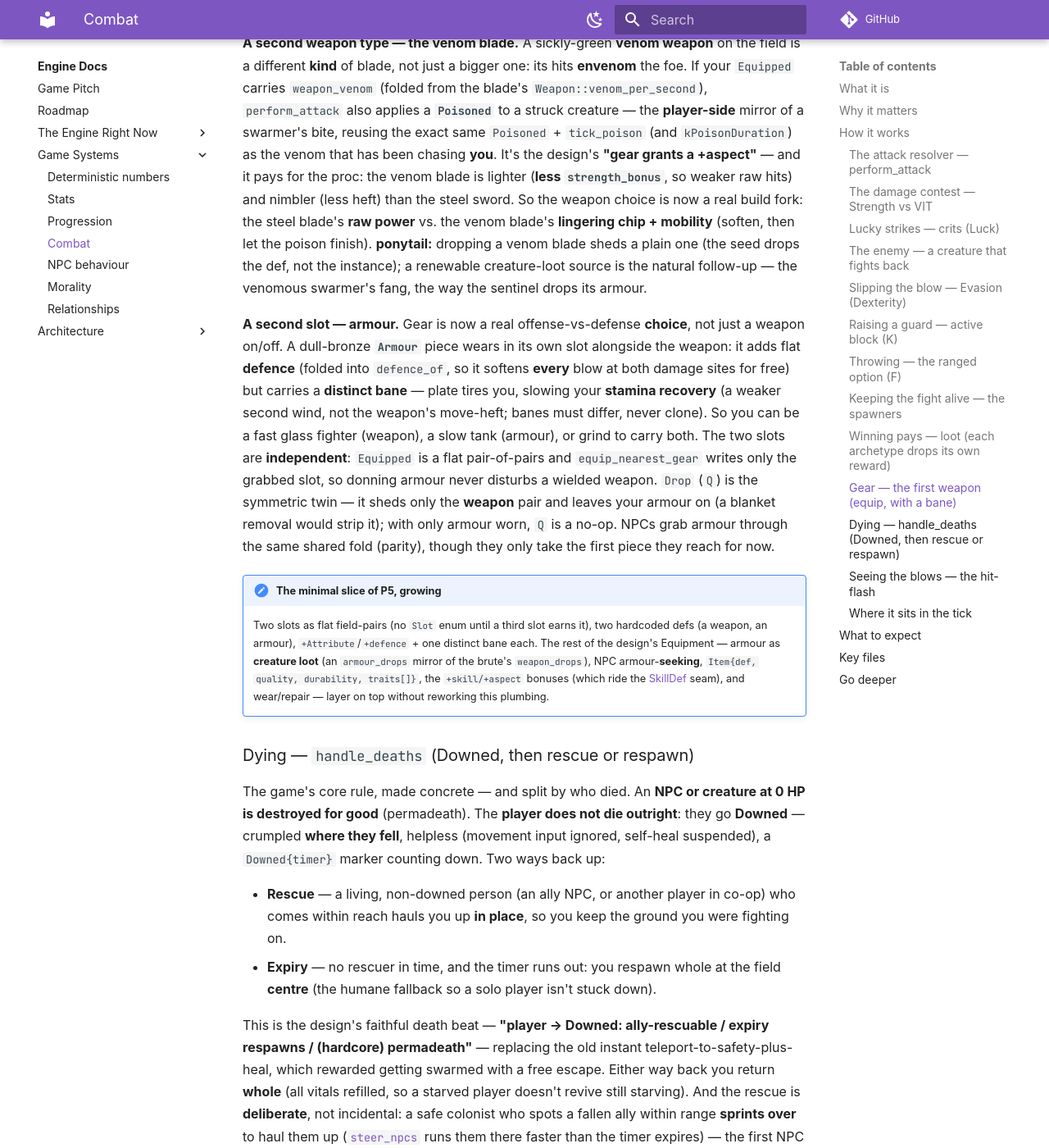
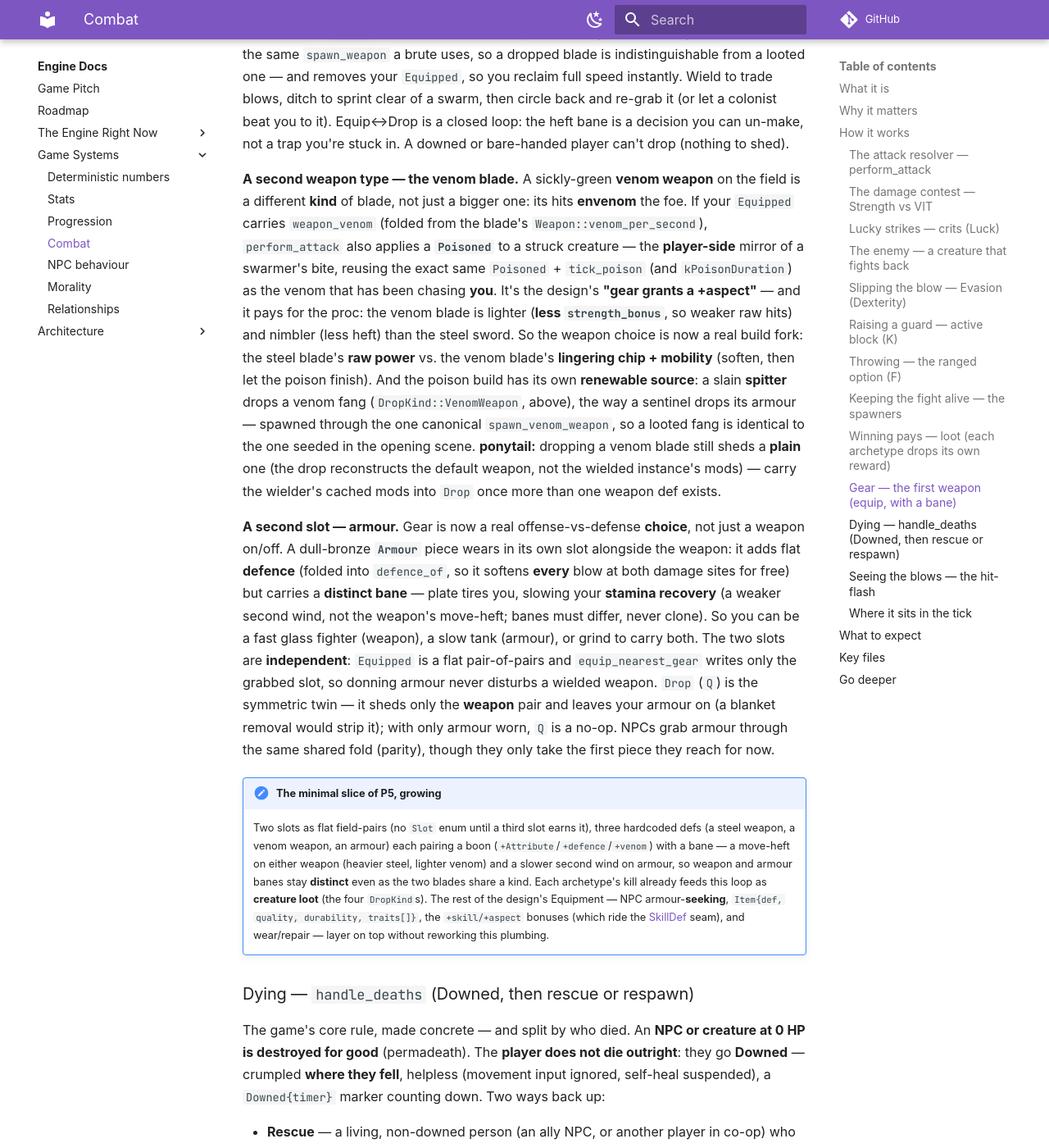
Before and after one commit to IsItJeff/game-engine, an MkDocs documentation site: the page built from docs/engine/combat.md, in a window 1280 px wide and 1400 px high, scrolled down 9377 px. Shown: the whole window at 82% size. Built offline with MkDocs 1.6.1 and Material for MkDocs 9.7.7, drawn with Linux system fonts in a browser that asks for light colours; some web fonts are replaced; comment, search, counter and statistics services are not loaded; some of the changed text lies outside the part shown.

Commit message:
Add venom fang loot: a slain spitter drops the poison blade (#76)
Gives the venom weapon a renewable battlefield source instead of a
single opening-scene spawn — the way a sentinel drops its armour. The
spitter (rare ~15% spawn, previously the default health-orb drop) is the
source, not the ~55% swarmer, so fangs stay scarce and sustain survives.
Stays inside the deterministic 1-archetype -> 1-DropKind discipline (no
death-roll on the seeded stream); handle_deaths keeps its no-default
exhaustive switch.

Refactor (no drift): make_venom_weapon lived in world.cpp, but
handle_deaths is in the lower systems.cpp layer. Hoisted the ONE
canonical grounded venom-weapon spawner down into systems.cpp as
spawn_venom_weapon (public sibling of spawn_weapon/spawn_armour), called
by both build_scene and the drop, so a looted fang is byte-identical to
the seeded blade. Old factory deleted.

- extends the archetype-loot test to cover the fang (isolated by
  venom_per_second, position + dps checked)
- docs: combat.md loot economy is now four keyed drops; the
  renewable-source follow-up note is resolved

Co-authored-by: Claude Opus 4.8 (1M context) <noreply@anthropic.com>

```diff
--- a/docs/engine/combat.md
+++ b/docs/engine/combat.md
@@ -101,7 +101,7 @@ give waves texture:
 |---|---|---|---|---|---|
 | **Brute** (red) | 40 | 70 | 15 | 0% | slow, tanky, hits hard — wear it down, kite it |
 | **Swarmer** (orange) | 15 | 130 | 8 | ~21% | fast, fragile (~one strike), weak, *slippery*, and **venomous** — corners you in numbers, and its bite lingers |
-| **Spitter** (violet) | 25 | 55 | 4 | 0% | slow, fragile, feeble in melee — but **ranged**: plinks you with a homing spit from beyond your reach, so you must close on it or throw back |
+| **Spitter** (violet) | 25 | 55 | 4 | 0% | slow, fragile, feeble in melee — but **ranged**: plinks you with a homing spit from beyond your reach, so you must close on it or throw back; drops a **venom fang** when felled |
 
 The brute is **VIT-tanky** (soaks hits), the swarmer is **DEX-slippery** (slips ~1 strike in
 5, its innate Dexterity) *and venomous*, and the spitter is **RANGED** — so they threaten you for
@@ -262,21 +262,25 @@ hardens you for good, *and* makes you deadlier, and *skill* keeps you alive, not
 respawning. An uncollected orb **fades after 20 s** so drops from far-off kills don't pile
 up.
 
-The loot economy is **symmetric across three drops** — sustain, offence, and defence:
+The loot economy spans **four keyed drops** — sustain, raw offence, defence, and a poison build:
 
 - a **swarmer** yields a **`Pickup`** (sustain, above);
-- a **brute** yields a **`Weapon`** (a steel-grey dot) — the harder kill pays out *offence*;
+- a **brute** yields a **`Weapon`** (a steel-grey dot) — the harder kill pays out raw *offence*;
 - a **sentinel** — the slow, heavily-plated slate-blue tank — yields a piece of **`Armour`**
   (a bronze dot) — *defence*. This is armour's **renewable battlefield source**: before, armour
   only appeared as two static pieces in the opening scene, so it left the run once grabbed.
+- a **spitter** yields a **venom fang** (a green venom `Weapon`) — closing on the ranged artillery
+  arms you with the *poison build*, and gives the venom blade its own renewable source (it only
+  seeded the opening scene before). The spitter is the rare ~15% spawn, so fangs stay scarce rather
+  than flooding the field the way a swarmer drop would.
 
-Which enemy you kill is a loot decision (offence vs defence vs sustain), and every drop feeds
-the same equip loop — you or a foraging colonist ([`npc_equip`](npc-behaviour.md)) can wear it.
-The split is keyed on the archetype (`Enemy::drop`, a `DropKind` enum set in
-`make_brute`/`make_sentinel`), so it's deterministic — no roll on the seeded stream — and the
-exhaustive `switch` in `handle_deaths` (no `default`) makes a fourth drop kind a compile error
-until it's handled. The spawner mixes the three from one seeded draw (a rare sentinel, the
-occasional brute, mostly swarmers).
+Which enemy you kill is a loot decision (sustain vs raw offence vs defence vs poison), and every
+drop feeds the same equip loop — you or a foraging colonist ([`npc_equip`](npc-behaviour.md)) can
+wear it. The split is keyed on the archetype (`Enemy::drop`, a `DropKind` enum set in
+`make_brute`/`make_sentinel`/`make_spitter`), so it's deterministic — no roll on the seeded stream —
+and the exhaustive `switch` in `handle_deaths` (no `default`) makes a new drop kind a compile error
+until it's handled. The spawner mixes the archetypes from one seeded draw (a rare sentinel, a
+spitter, the occasional brute, mostly swarmers).
 
 ### Gear — the first weapon (equip, with a bane)
 
@@ -312,9 +316,12 @@ the exact same `Poisoned` + `tick_poison` (and `kPoisonDuration`) as the venom t
 *you*. It's the design's *"gear grants a +aspect"* — and it pays for the proc: the venom blade is
 lighter (**less `strength_bonus`**, so weaker raw hits) and nimbler (less heft) than the steel sword.
 So the weapon choice is now a real build fork: the steel blade's **raw power** vs. the venom blade's
-**lingering chip + mobility** (soften, then let the poison finish). *ponytail:* dropping a venom
-blade sheds a plain one (the seed drops the def, not the instance); a renewable creature-loot source
-is the natural follow-up — the venomous swarmer's fang, the way the sentinel drops its armour.
+**lingering chip + mobility** (soften, then let the poison finish). And the poison build has its own
+**renewable source**: a slain **spitter** drops a venom fang (`DropKind::VenomWeapon`, above), the
+way a sentinel drops its armour — spawned through the one canonical `spawn_venom_weapon`, so a looted
+fang is identical to the one seeded in the opening scene. *ponytail:* dropping a venom blade still
+sheds a *plain* one (the drop reconstructs the default weapon, not the wielded instance's mods) —
+carry the wielder's cached mods into `Drop` once more than one weapon def exists.
 
 **A second slot — armour.** Gear is now a real offense-vs-defense *choice*, not just a weapon
 on/off. A dull-bronze **`Armour`** piece wears in its own slot alongside the weapon: it adds
@@ -329,12 +336,14 @@ it); with only armour worn, `Q` is a no-op. NPCs grab armour through the same sh
 (parity), though they only take the first piece they reach for now.
 
 !!! note "The minimal slice of P5, growing"
-    Two slots as flat field-pairs (no `Slot` enum until a third slot earns it), two hardcoded
-    defs (a weapon, an armour), `+Attribute`/`+defence` + one distinct bane each. The rest of
-    the design's Equipment — armour as *creature loot* (an `armour_drops` mirror of the brute's
-    `weapon_drops`), NPC armour-*seeking*, `Item{def, quality, durability, traits[]}`, the
-    `+skill/+aspect` bonuses (which ride the [SkillDef](progression.md) seam), and wear/repair —
-    layer on top without reworking this plumbing.
+    Two slots as flat field-pairs (no `Slot` enum until a third slot earns it), three hardcoded
+    defs (a steel weapon, a venom weapon, an armour) each pairing a boon
+    (`+Attribute`/`+defence`/`+venom`) with a bane — a move-heft on either weapon (heavier steel,
+    lighter venom) and a slower second wind on armour, so weapon and armour banes stay *distinct*
+    even as the two blades share a kind. Each archetype's kill already feeds this loop as *creature
+    loot* (the four `DropKind`s). The rest of the design's Equipment — NPC armour-*seeking*,
+    `Item{def, quality, durability, traits[]}`, the `+skill/+aspect` bonuses (which ride the
+    [SkillDef](progression.md) seam), and wear/repair — layer on top without reworking this plumbing.
 
 ### Dying — `handle_deaths` (Downed, then rescue or respawn)
 
```
Also changed, not shown: 5 other files.
